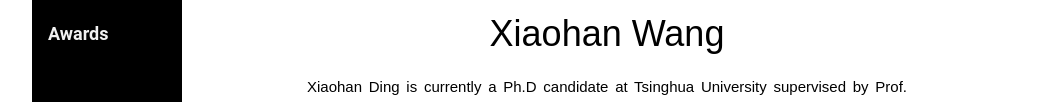
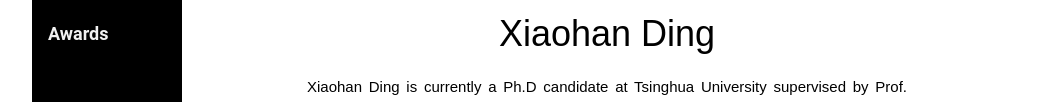
Before and after one commit to DingXiaoH/myhomepage, a plain HTML site: page index.html in a window 1280 px wide. Shown: the part 355-457 px from the top of the page, without its empty margins (108-1171 px from the left). Drawn offline with Linux system fonts and the light colour scheme; a script that the page names is missing.

Commit message:
Update index.html

```diff
--- a/index.html
+++ b/index.html
@@ -92,7 +92,7 @@
 <!-- The Home Section -->
     <div class="w3-container w3-center w3-padding-32" id="home">
       <img style="width: 80%;max-width: 320px" alt="profile photo" src="images/Xiaohan_scholar.jpg">
-      <h1>Xiaohan Wang</h1>
+      <h1>Xiaohan Ding</h1>
         <p class="w3-justify" style="width:100%;border:0px;border-spacing:0px;border-collapse:separate;margin-right:auto;margin-left:auto;max-width:600px">
           Xiaohan Ding is currently a Ph.D candidate at Tsinghua University supervised by Prof. Guiguang Ding and an intern at MEGVII Technology working with Dr. Xiangyu Zhang.
         </p>
```
